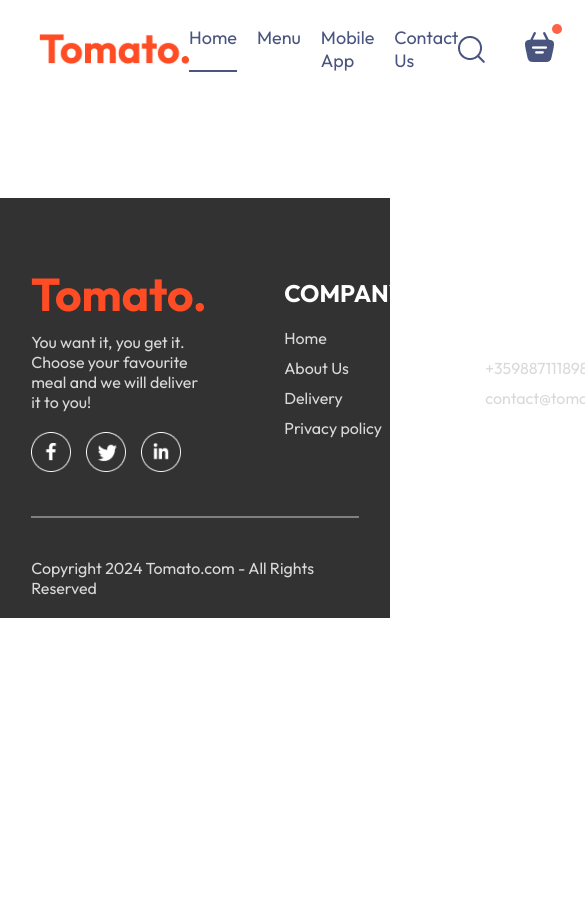
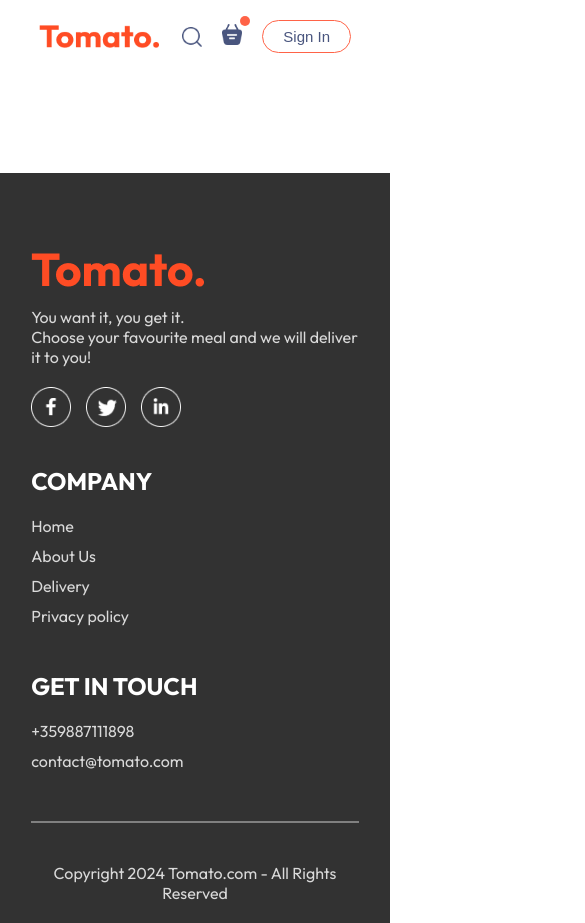
Before and after one commit to ValeryRaikov/Food-Delivery-App, a React (Vite) app in the folder frontend/: page /order in a window 390 px wide. Shown: the top 923 px of the page, 585 px wide, since content can reach past the window. Before the commit the page ends 844 px from the top, so only its background shows below. Built offline with nearby package versions, Linux system fonts and the light colour scheme.

Commit message:
Add responsive css

```diff
--- a/frontend/src/components/footer/Footer.css
+++ b/frontend/src/components/footer/Footer.css
@@ -52,3 +52,15 @@
     background-color: #808080;
     border: none;
 }
+
+@media screen and (max-width: 750px) {
+    .footer-content {
+        display: flex;
+        flex-direction: column;
+        gap: 35px;
+    }
+
+    .footer-copyright {
+        text-align: center;
+    }
+}
--- a/frontend/src/components/home/explore-menu/ExploreMenu.css
+++ b/frontend/src/components/home/explore-menu/ExploreMenu.css
@@ -54,3 +54,10 @@
     border: 4px solid tomato;
     padding: 2px;
 }
+
+@media screen and (max-width: 1050px) {
+    .explore-menu-text {
+        max-width: 100%;
+        font-size: 14px;
+    }
+}
--- a/frontend/src/components/home/header/Header.css
+++ b/frontend/src/components/home/header/Header.css
@@ -39,3 +39,23 @@
     border-radius: 50px;
     text-transform: capitalize;
 }
+
+@media screen and (max-width: 1050px) {
+    .header-contents {
+        max-width: 45%;
+    }
+}
+
+@media screen and (max-width: 750px) {
+    .header-contents {
+        max-width: 65%;
+    }
+
+    .header-contents p {
+        display: none;
+    }
+
+    .header-contents button {
+        padding: 2vw 4vw;
+    }
+}
--- a/frontend/src/components/navbar/Navbar.css
+++ b/frontend/src/components/navbar/Navbar.css
@@ -61,3 +61,56 @@
     top: -8px;
     right: -8px;
 }
+
+@media screen and (max-width: 1050px) {
+    .navbar .logo {
+        width: 140px;
+    }
+
+    .navbar-menu {
+        gap: 20px;
+        font-size: 17px;
+    }
+
+    .navbar-right {
+        gap: 30px;
+    }
+
+    .navbar-right img {
+        width: 22px;
+    }
+
+    .navbar-right button {
+        padding: 8px 25px;
+    }
+}
+
+@media screen and (max-width: 900px) {
+    .navbar .logo {
+        width: 120px;
+    }
+
+    .navbar-menu {
+        gap: 15px;
+        font-size: 16px;
+    }
+
+    .navbar-right {
+        gap: 20px;
+    }
+
+    .navbar-right img {
+        width: 20px;
+    }
+
+    .navbar-right button {
+        padding: 7px 20px;
+        font-size: 15px;
+    }
+}
+
+@media screen and (max-width: 750px) {
+    .navbar-menu {
+        display: none;
+    }
+}
```
